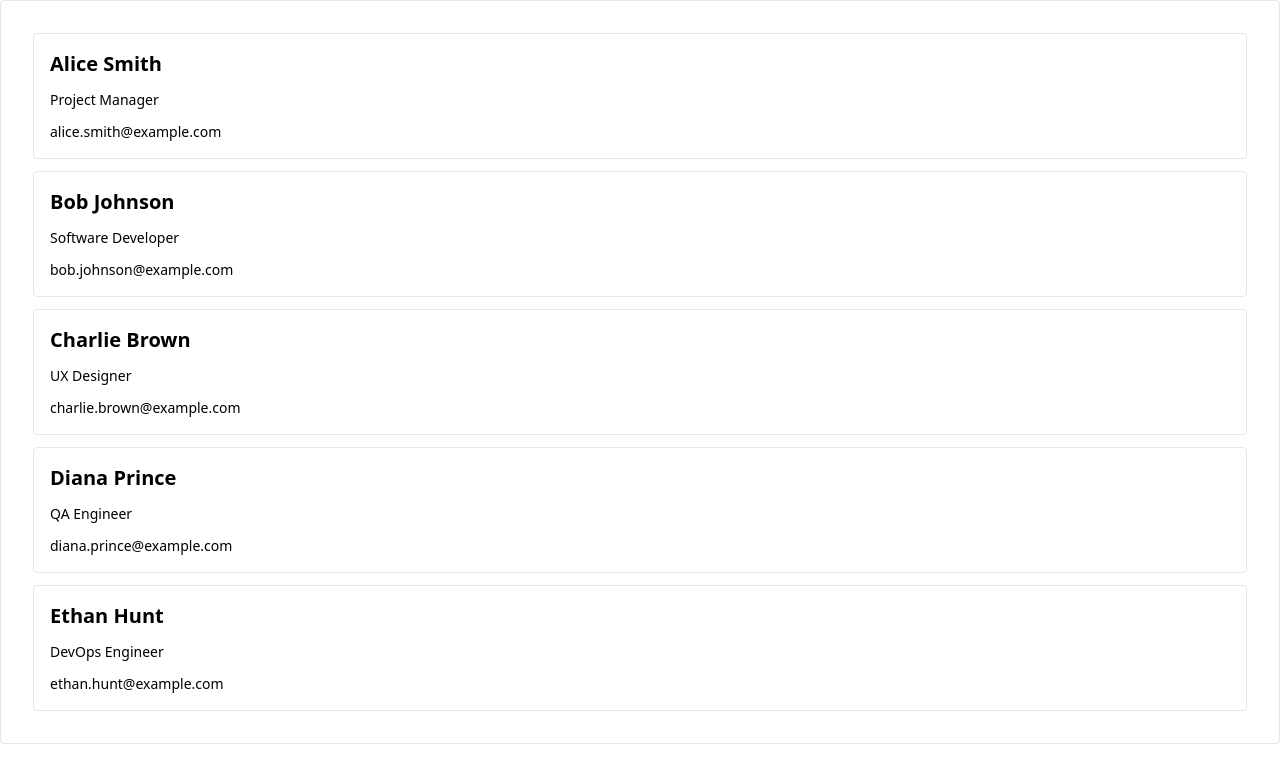
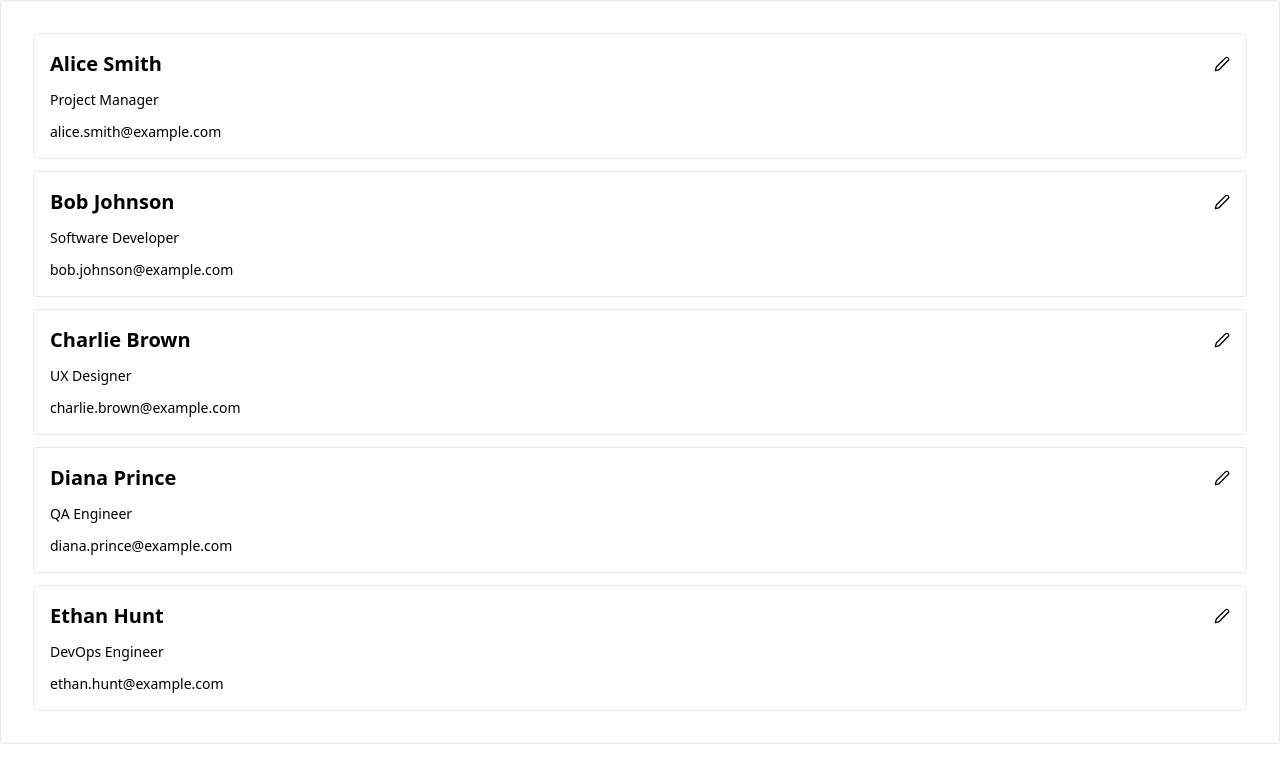
Before and after one commit to NaifIT11/radix-dialog-as-children, a Next.js app: page / in a window 1280 px wide. Shown: the top 782 px of the page. Built offline with nearby package versions, Linux system fonts and the light colour scheme.

Commit message:
adding the dialog trigger

```diff
--- a/src/app/components/Member.tsx
+++ b/src/app/components/Member.tsx
@@ -1,4 +1,5 @@
 import * as Dialog from "@radix-ui/react-dialog";
+import { Edit2 } from "lucide-react";
 
 type Member = {
   name: string;
@@ -9,10 +10,14 @@ type Member = {
 export default function Member({ name, role, email }: Member) {
   return (
     <div className="p-4 rounded border flex flex-col gap-3">
-      <div className="flex justify-between">
+      <div className="flex justify-between items-center">
         <h1 className="text-xl font-bold">{name}</h1>
         <Dialog.Root>
-
+            <Dialog.Trigger asChild>
+                <button>
+                    <Edit2 className="w-4 h-4" />
+                </button>
+            </Dialog.Trigger>
         </Dialog.Root>
       </div>
       <p className="text-sm">{role}</p>
```
